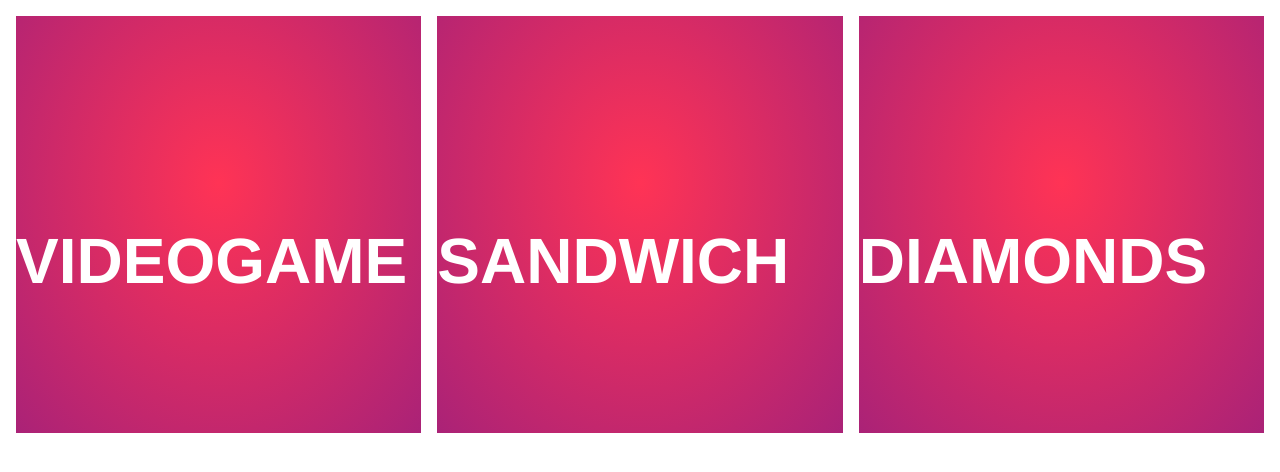
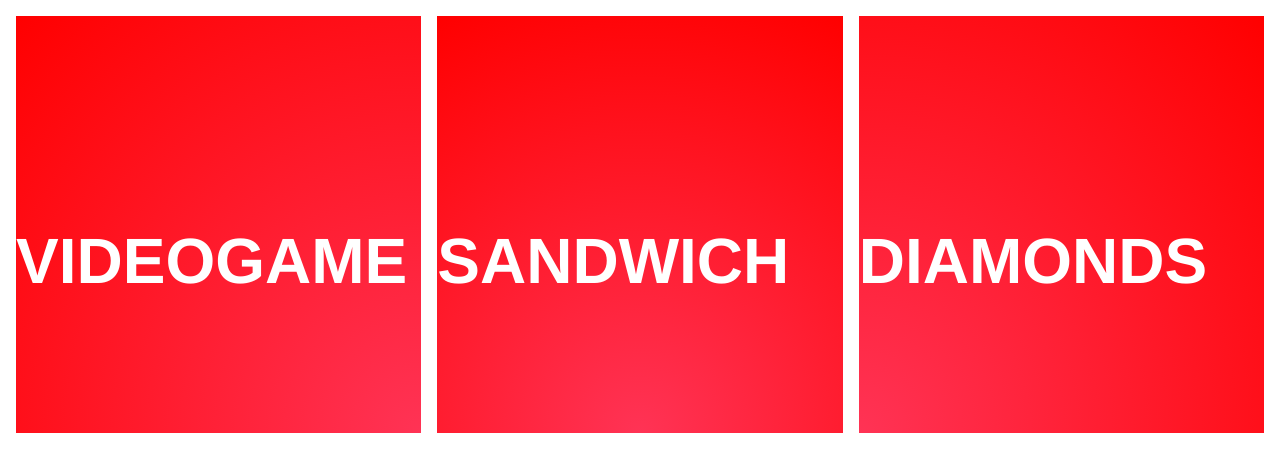
Before and after one commit to jonsolari/flippy-floppy, a Vue app: page / in a window 1280 px wide. Shown: the top 472 px of the page. Built offline with nearby package versions, Linux system fonts and the light colour scheme.

Commit message:
css update for gradients

```diff
--- a/src/App.vue
+++ b/src/App.vue
@@ -1,6 +1,6 @@
 <template>
   <div id="app">
-    <Slide title="VIDEOGAME" /> <Slide title="SANDWICH"/> <Slide title="DIAMONDS" />
+    <Slide class="left" title="VIDEOGAME" /> <Slide class="middle" title="SANDWICH"/> <Slide class="right" title="DIAMONDS" />
   </div>
 </template>
 
--- a/src/components/Slide.vue
+++ b/src/components/Slide.vue
@@ -1,5 +1,5 @@
 <template>
-<div class="box">
+<div :class="this.class">
   <p class="text">{{this.title}}</p>
 </div>
 </template>
@@ -10,6 +10,9 @@ export default {
   props: {
     title: {
       type: String
+    },
+    class: {
+      type: String
     }
   }
 }
@@ -17,10 +20,28 @@ export default {
 
 
 <style scoped>
-.box{
+
+.left{
   display: flex;
-  background-image: radial-gradient(farthest-corner at 50% 40%, #f35 0%, #a27 100%);
-  /* background-color: red; */
+  background-image: radial-gradient(circle at bottom right, #f35, #F00);
+  width: 33%;
+  padding-top: 33%;
+  /* position: relative; */
+  margin: 8px;
+}
+
+.middle{
+   display: flex;
+  background-image: radial-gradient(circle at bottom center, #f35, #F00);
+  width: 33%;
+  padding-top: 33%;
+  /* position: relative; */
+  margin: 8px;
+}
+
+.right{
+   display: flex;
+  background-image: radial-gradient(circle at bottom left, #f35, #F00);
   width: 33%;
   padding-top: 33%;
   /* position: relative; */
```
